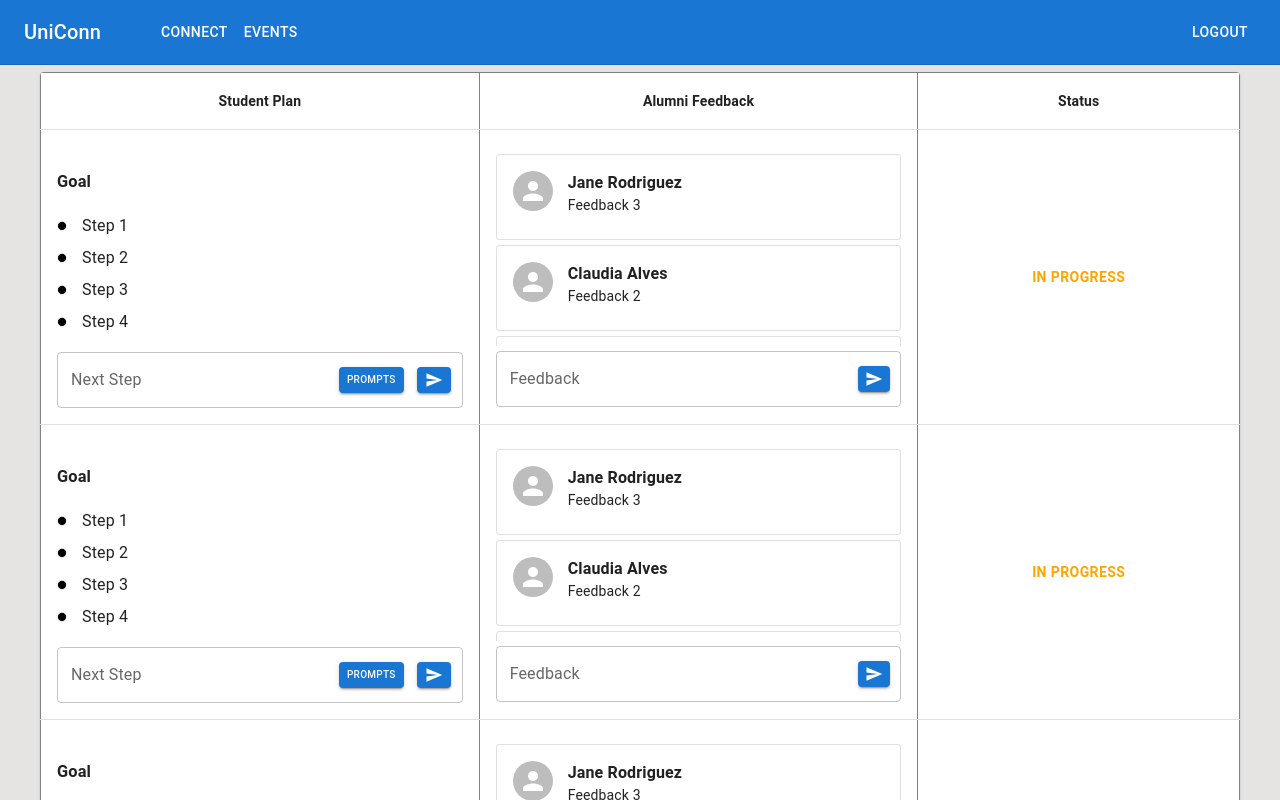
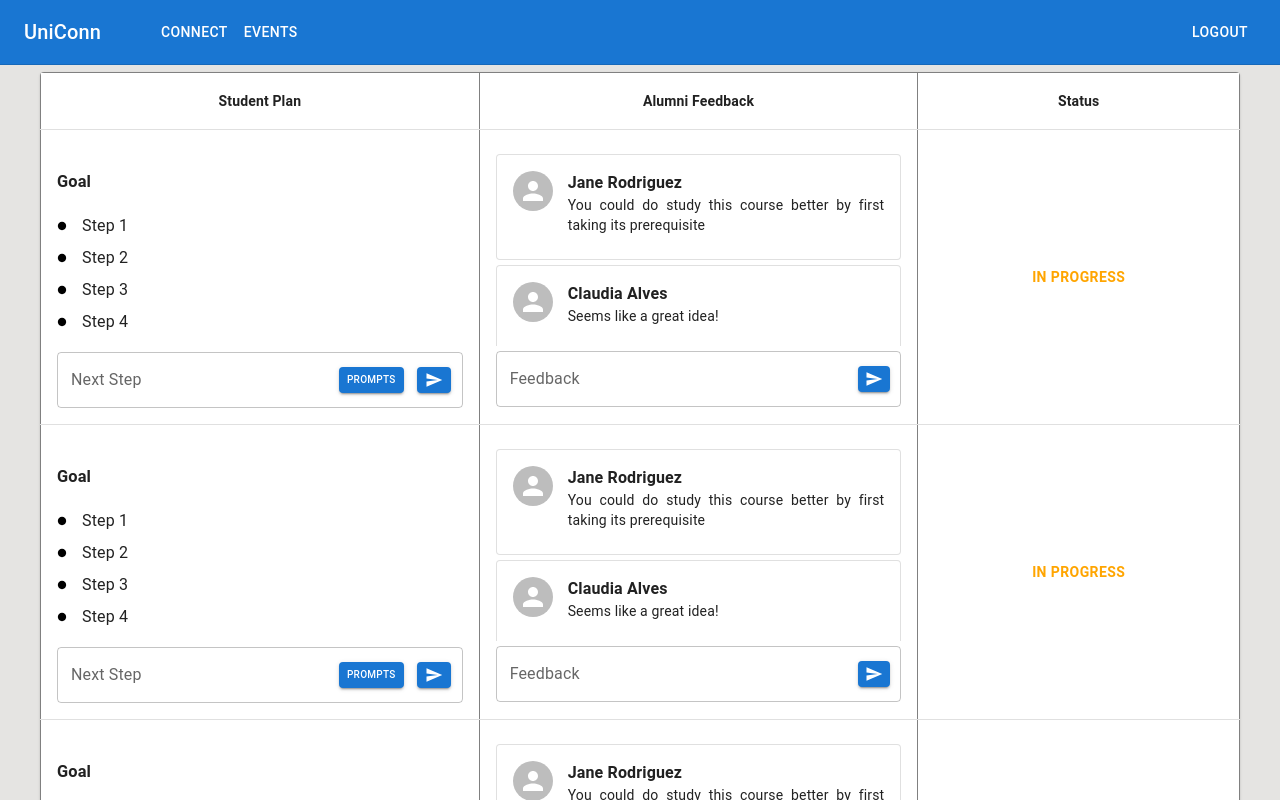
Before and after one commit to Jason10897/UniConn, a React (Create React App) app: page /roadmap in a window 1280 px wide. Shown: the top 800 px of the page. Built offline with nearby package versions, Linux system fonts and the light colour scheme; what react-swipeable-views-utils would draw is missing.

Commit message:
Edit alumni feedback content

```diff
--- a/src/components/roadmap/PlanStructure.jsx
+++ b/src/components/roadmap/PlanStructure.jsx
@@ -25,8 +25,8 @@ export default function PlanStructure() {
       feedback:
         "Lorem ipsum dolor sit amet, consectetur adipiscing elit, sed do eiusmod tempor incididunt ut labore et dolore magna aliqua. Ut enim ad minim veniam, quis nostrud exercitation ullamco laboris nisi ut aliquip ex ea commodo consequat. Duis aute irure dolor in reprehenderit in voluptate velit esse cillum dolore eu fugiat nulla pariatur.",
     },
-    { id: 2, name: "Claudia Alves", feedback: "Feedback 2" },
-    { id: 3, name: "Jane Rodriguez", feedback: "Feedback 3" },
+    { id: 2, name: "Claudia Alves", feedback: "Seems like a great idea!" },
+    { id: 3, name: "Jane Rodriguez", feedback: "You could do study this course better by first taking its prerequisite" },
   ]);
 
   const [openPrompts, handlePrompts] = useState(false);
```
